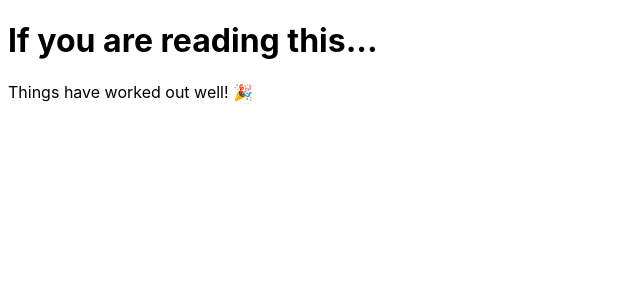
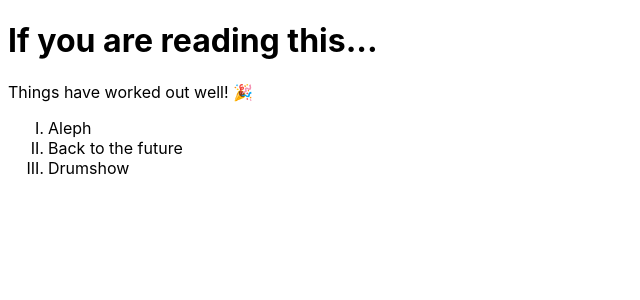
Before and after one commit to simotae14/angular-fundamentals-lessons, an Angular app: page / in a window 1280 px wide. Shown: the top 300 px of the page, without its empty margins (0-640 px from the left). Built offline with nearby package versions, Linux system fonts and the light colour scheme.

Commit message:
01 Creating a Component

```diff
--- a/projects/01-hello-angular/src/app/app.component.ts
+++ b/projects/01-hello-angular/src/app/app.component.ts
@@ -9,7 +9,16 @@ import { RouterOutlet } from '@angular/router';
   template: `
     <h1>If you are reading this...</h1>
     <p>Things have worked out well! 🎉</p>
+    <ol>
+      <li>Aleph</li>
+      <li>Back to the future</li>
+      <li>Drumshow</li>
+    </ol>
   `,
-  styles: ``,
+  styles: `
+    ol {
+      list-style-type: upper-roman;
+    }
+  `,
 })
 export class AppComponent {}
```
Also changed, not shown: 1 other file (tests, documents, lock files or other folders).
